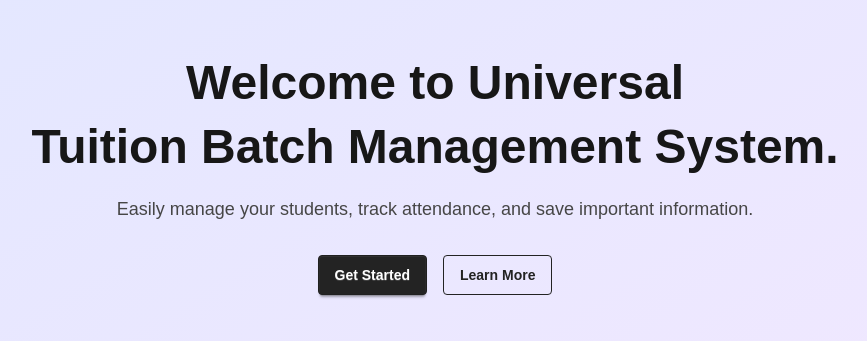
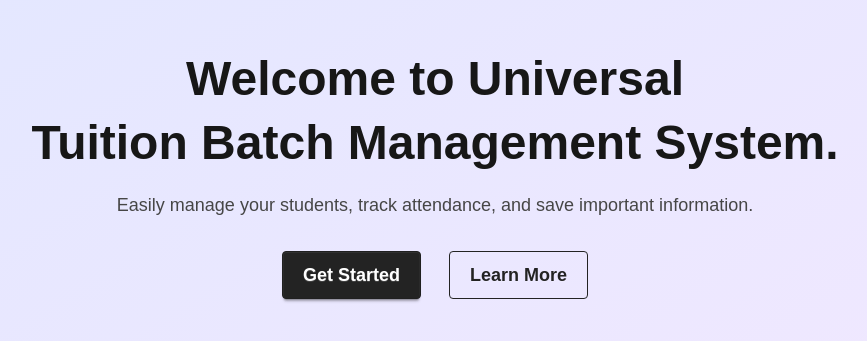
Before and after one commit to misbahulhoq/tuitionbatch, a Next.js app: page / in a window 1280 px wide. Shown: the part 227-568 px from the top of the page, without its empty margins (205-1072 px from the left). Built offline with nearby package versions, Linux system fonts and the light colour scheme; no server answers.

Commit message:
button size adjustment

```diff
--- a/src/app/login/page.tsx
+++ b/src/app/login/page.tsx
@@ -7,7 +7,7 @@ import { signIn } from "next-auth/react";
 
 const LoginPage = () => {
   return (
-    <div className="container-center flex min-h-screen flex-col items-center justify-center">
+    <div className="container-center flex h-[100dvh] flex-col items-center justify-center">
       <motion.div
         initial={{ opacity: 0, y: -50 }}
         animate={{ opacity: 1, y: 0 }}
@@ -26,7 +26,7 @@ const LoginPage = () => {
         </div>
         <h1 className="mb-6 text-4xl font-bold">Login</h1>
         <button
-          className="btn btn-block"
+          className="btn btn-block h-14"
           onClick={() => {
             signIn("google");
           }}
--- a/src/components/WelcomePage.tsx
+++ b/src/components/WelcomePage.tsx
@@ -19,11 +19,13 @@ const WelcomePage = () => {
           Easily manage your students, track attendance, and save important
           information.
         </p>
-        <div className="flex justify-center gap-4">
-          <Link href={`/login`} className="btn btn-primary">
+        <div className="flex justify-center gap-7">
+          <Link href={`/login`} className="btn btn-primary btn-lg">
             Get Started
           </Link>
-          <button className="btn btn-outline btn-primary">Learn More</button>
+          <button className="btn btn-outline btn-primary btn-lg">
+            Learn More
+          </button>
         </div>
       </motion.div>
     </div>
```
